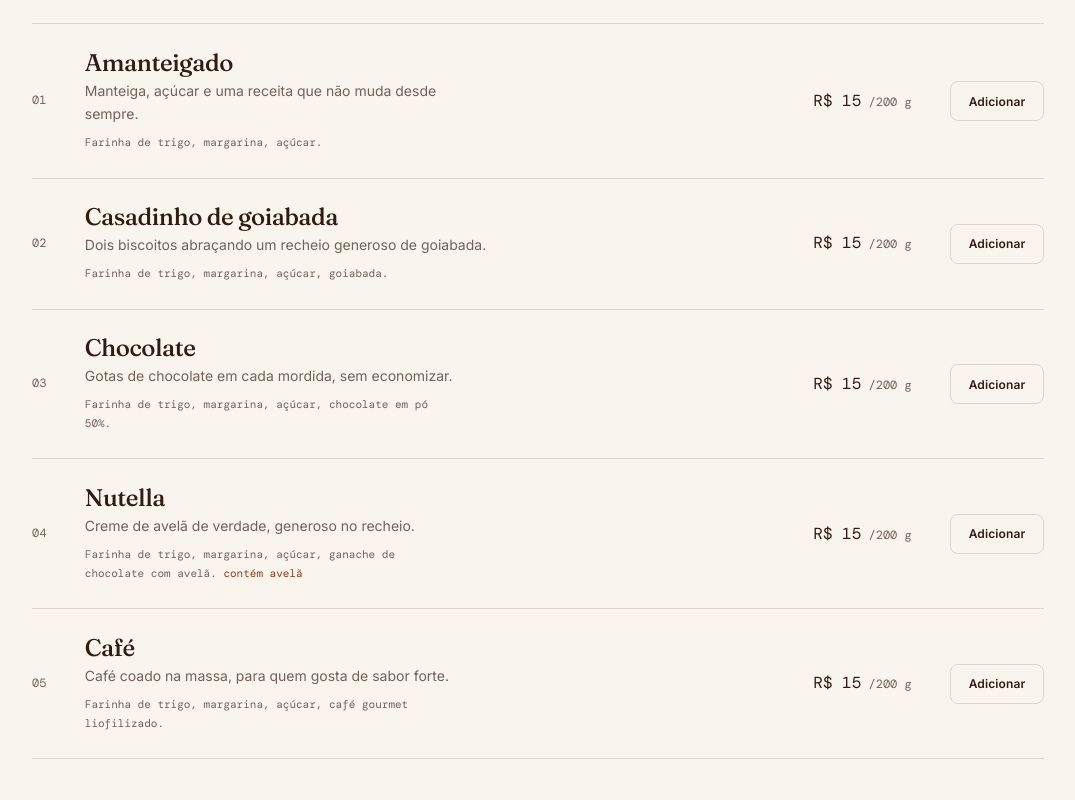
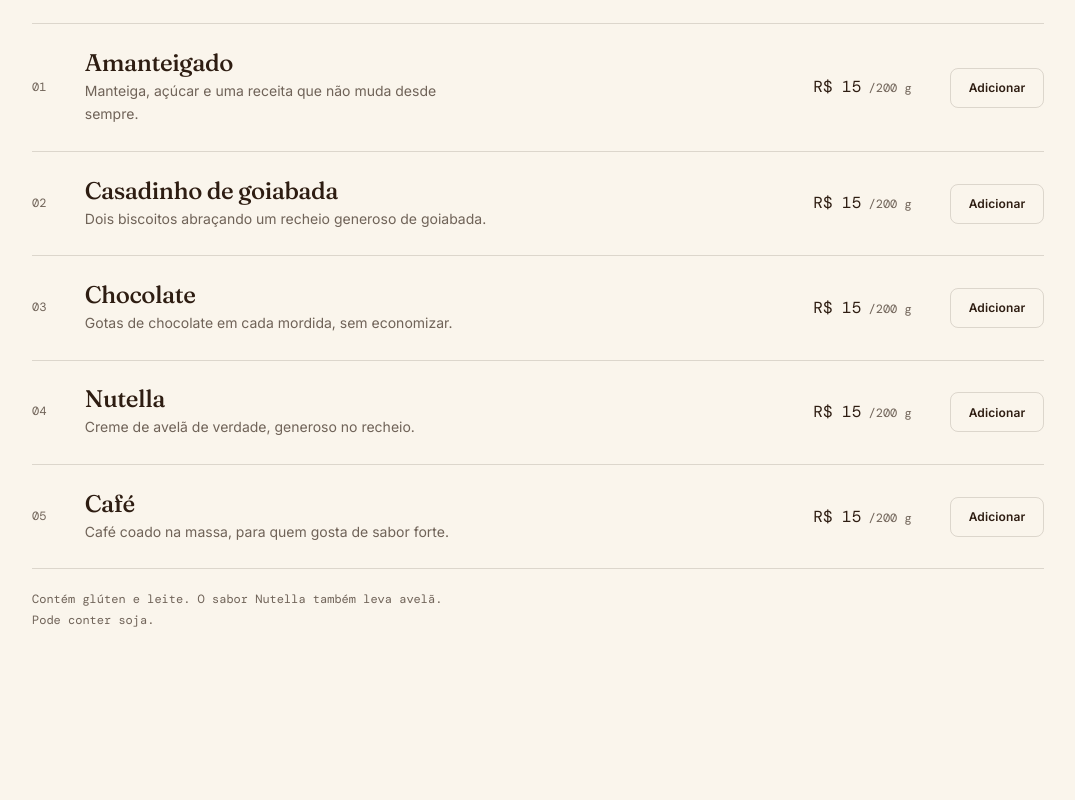
Before and after one commit to PabloRieger/Biscoitosartesanaisjulia, a website built with Vite: page index.html in a window 1280 px wide. Shown: the part 3080-3880 px from the top of the page, without its empty margins (102-1177 px from the left). Built offline with nearby package versions, Linux system fonts and the light colour scheme; animation ran at ten frames a second.

Commit message:
Alergenicos viram uma nota so', no rodape do cardapio
A lista de ingredientes por sabor pesava a leitura da lista, que e' o que
vende. Sai, e no lugar entra uma linha unica embaixo do cardapio, com o
que importa para quem tem restricao.

O bloco "Todos levam gluten e leite" tambem sai do Bom saber: abrir uma
secao anunciando o que o produto tem de restritivo era o destaque errado.
No lugar, um convite a falar antes de pedir.

```diff
--- a/index.html
+++ b/index.html
@@ -166,7 +166,6 @@
             <div>
               <h3 class="flavor-name">Amanteigado</h3>
               <p class="flavor-desc">Manteiga, açúcar e uma receita que não muda desde sempre.</p>
-              <p class="flavor-ing">Farinha de trigo, margarina, açúcar.</p>
             </div>
             <p class="flavor-price">R$ 15<span> /200 g</span></p>
             <button class="btn btn-ghost btn-sm" type="button" data-add="Amanteigado">Adicionar</button>
@@ -177,7 +176,6 @@
             <div>
               <h3 class="flavor-name">Casadinho de goiabada</h3>
               <p class="flavor-desc">Dois biscoitos abraçando um recheio generoso de goiabada.</p>
-              <p class="flavor-ing">Farinha de trigo, margarina, açúcar, goiabada.</p>
             </div>
             <p class="flavor-price">R$ 15<span> /200 g</span></p>
             <button class="btn btn-ghost btn-sm" type="button" data-add="Casadinho de goiabada">Adicionar</button>
@@ -188,7 +186,6 @@
             <div>
               <h3 class="flavor-name">Chocolate</h3>
               <p class="flavor-desc">Gotas de chocolate em cada mordida, sem economizar.</p>
-              <p class="flavor-ing">Farinha de trigo, margarina, açúcar, chocolate em pó 50%.</p>
             </div>
             <p class="flavor-price">R$ 15<span> /200 g</span></p>
             <button class="btn btn-ghost btn-sm" type="button" data-add="Chocolate">Adicionar</button>
@@ -199,7 +196,6 @@
             <div>
               <h3 class="flavor-name">Nutella</h3>
               <p class="flavor-desc">Creme de avelã de verdade, generoso no recheio.</p>
-              <p class="flavor-ing">Farinha de trigo, margarina, açúcar, ganache de chocolate com avelã. <em class="flavor-warn">contém avelã</em></p>
             </div>
             <p class="flavor-price">R$ 15<span> /200 g</span></p>
             <button class="btn btn-ghost btn-sm" type="button" data-add="Nutella">Adicionar</button>
@@ -210,12 +206,19 @@
             <div>
               <h3 class="flavor-name">Café</h3>
               <p class="flavor-desc">Café coado na massa, para quem gosta de sabor forte.</p>
-              <p class="flavor-ing">Farinha de trigo, margarina, açúcar, café gourmet liofilizado.</p>
             </div>
             <p class="flavor-price">R$ 15<span> /200 g</span></p>
             <button class="btn btn-ghost btn-sm" type="button" data-add="Café">Adicionar</button>
           </li>
         </ul>
+
+        <!-- Uma linha só, no rodapé do cardápio: quem tem restrição
+             precisa da informação, mas ela não pode roubar a leitura dos
+             sabores. -->
+        <p class="menu-note reveal">
+          Contém glúten e leite. O sabor Nutella também leva avelã. Pode
+          conter soja.
+        </p>
 
         <!-- O visitante monta o pedido aqui e a mensagem sai pronta. -->
         <div class="basket" data-basket hidden>
@@ -279,11 +282,10 @@
             </p>
           </li>
           <li class="fact reveal">
-            <h3>Todos levam glúten e leite</h3>
+            <h3>Tem alguma restrição?</h3>
             <p>
-              A base é farinha de trigo, e a margarina leva leite. O sabor
-              Nutella leva avelã. Pode conter soja. Tem alergia? Fale com a
-              gente antes de pedir.
+              Fale com a gente antes de pedir. A composição de cada sabor
+              a gente passa na conversa, com calma.
             </p>
           </li>
           <li class="fact reveal">
--- a/src/style.css
+++ b/src/style.css
@@ -731,20 +731,15 @@ a { color: inherit; }
   margin: 0;
   max-width: 46ch;
 }
-/* Ingredientes por extenso: transparência é o que um artesanal tem de
-   melhor a mostrar, e resolve a pergunta de quem tem alergia. */
-.flavor-ing {
+/* Observação de alergênicos: uma linha no rodapé do cardápio, discreta
+   mas legível. Repetida por sabor ela roubava a leitura da lista. */
+.menu-note {
   font-family: var(--mono);
-  font-size: 0.6875rem;
+  font-size: 0.75rem;
   line-height: 1.7;
   color: var(--ink-55);
-  margin: 0.5rem 0 0;
-  max-width: 52ch;
-}
-.flavor-warn {
-  font-style: normal;
-  color: var(--ember-deep);
-  white-space: nowrap;
+  margin: 1.25rem 0 0;
+  max-width: 60ch;
 }
 
 .flavor-price {
```
